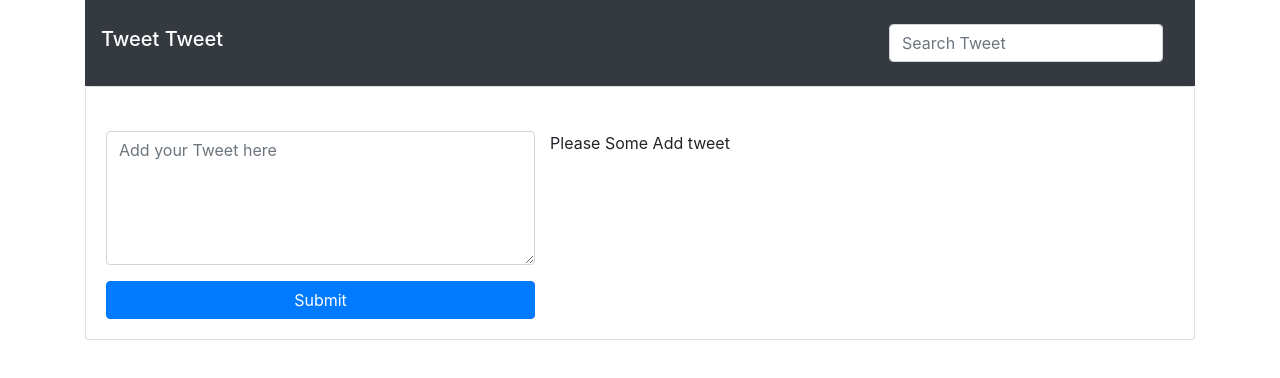
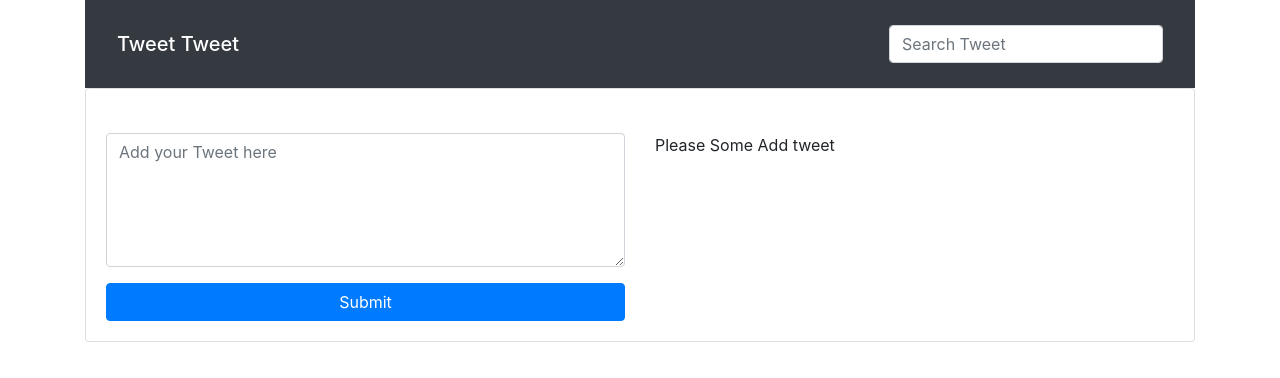
Before and after one commit to ahmadullahchowdhury/tweet-tweet-project, a plain HTML site: page index.html in a window 1280 px wide. Drawn offline with nearby package versions, Linux system fonts and the light colour scheme.

Commit message:
when no item to show alignmnet fixed

```diff
--- a/index.html
+++ b/index.html
@@ -27,7 +27,7 @@
         />
       </nav> -->
       <nav class="navbar navbar-dark bg-dark ">
-          <h1 class="navbar-brand ">Tweet Tweet</h1>
+          <h1 class="navbar-brand m-3 ">Tweet Tweet</h1>
           <form class="form-inline">
           <input type="text" name="filter" class="form-control  m-3" id="filter" placeholder="Search Tweet"/></form>
     </nav>
@@ -42,8 +42,9 @@
           <button class="btn mt-3 btn-block btn-primary add-product addBtn">Submit</button>
         </form>
       </div>
-      <span class="msg"></span>
+
       <div class="col">
+        <span class="msg"></span>
         <ul class="list-group collection">
           <!--<li class="list-group-item collection-item">
                 <strong>Sneakers</strong>- <span class="price">$30</span>
--- a/main.js
+++ b/main.js
@@ -246,6 +246,7 @@ const filterProduct = e => {
     }
   })
   productLength > 0 ? showMessage() : showMessage('No Tweet Found')
+  //location.reload()
 }
 
 loadEventListener()
```
